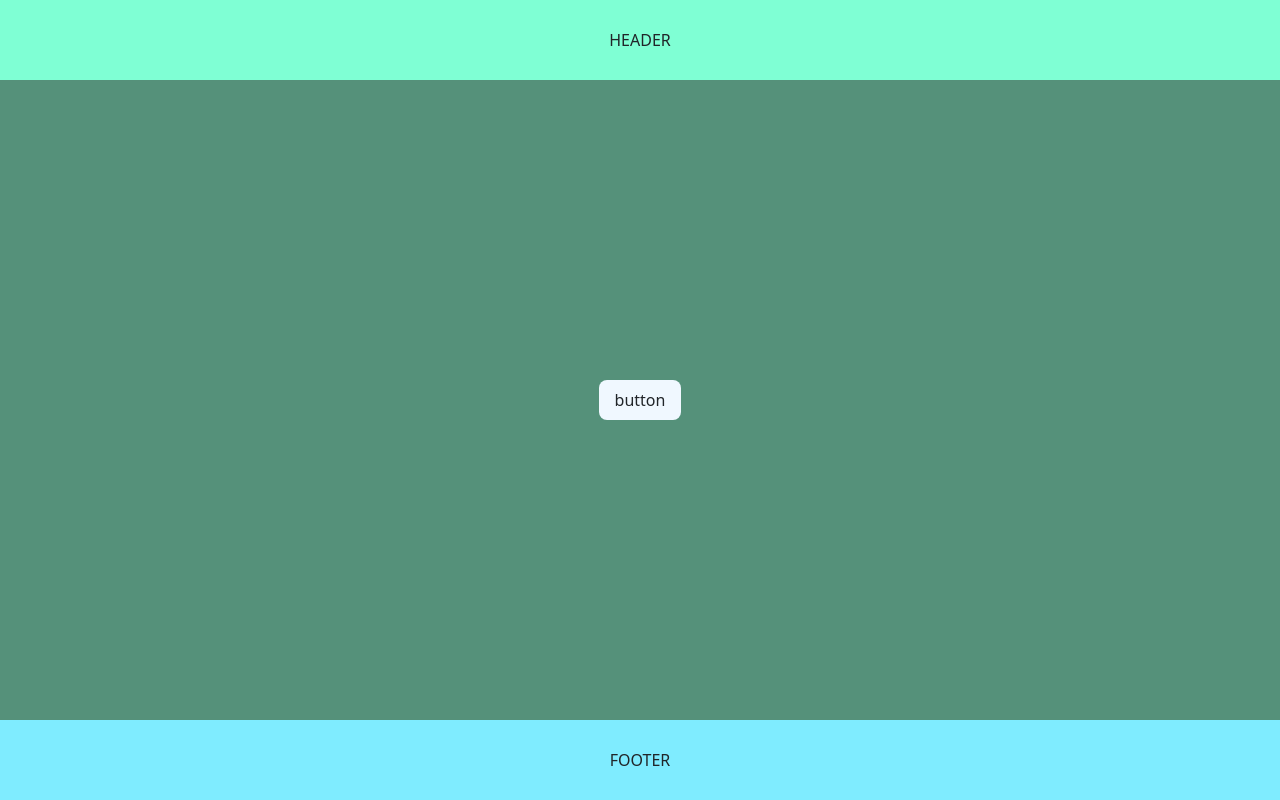
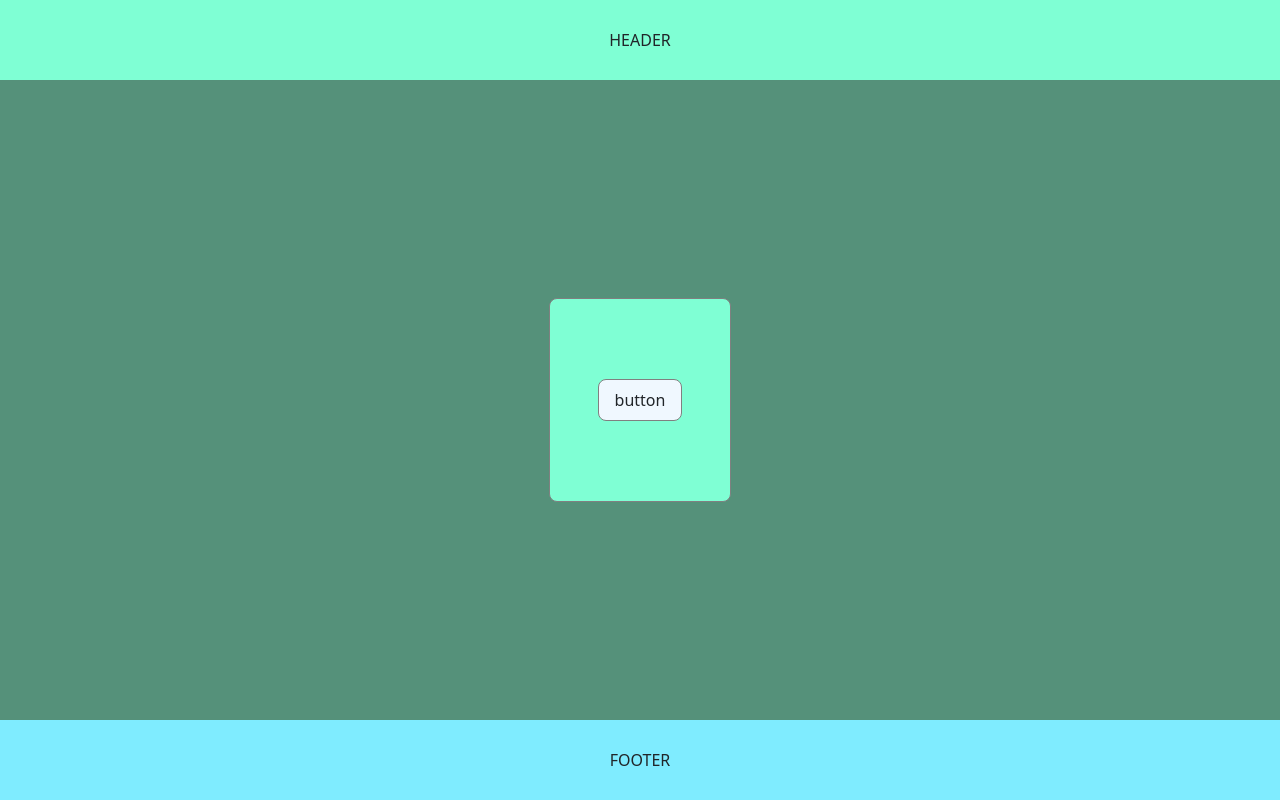
Before and after one commit to JesusMatinezClavel/Checkpoint-FrontEnd-GH-Final_Assignment, a React (Vite) app: page / in a window 1280 px wide. Built offline with nearby package versions, Linux system fonts and the light colour scheme.

Commit message:
FEAT -> Created custom card

```diff
--- a/src/common/C-button/cButton.css
+++ b/src/common/C-button/cButton.css
@@ -6,6 +6,7 @@
     background-color: aliceblue;
 
     border-radius: .5em;
+    border: .1em solid grey;
 
     &:hover{
         background-color: rgb(181, 191, 201);
--- a/src/common/C-card/cCard.css
+++ b/src/common/C-card/cCard.css
@@ -0,0 +1,12 @@
+.card-design{
+    height: auto;
+    width: auto;
+
+    padding: 5em 3em;
+
+    background-color: aquamarine;
+
+    border-radius: .5em;
+    border: .1em solid grey;
+
+}
--- a/src/common/C-card/cCard.jsx
+++ b/src/common/C-card/cCard.jsx
@@ -0,0 +1,7 @@
+import './cCard.css'
+
+export const CCard = ({ children }) => {
+    return (
+        <div className="card-design">{children}</div>
+    )
+}
--- a/src/views/welcome/welcome.jsx
+++ b/src/views/welcome/welcome.jsx
@@ -1,12 +1,15 @@
 import './welcome.css'
 
 import { CButton } from "../../common/C-button/cButton";
+import { CCard } from "../../common/C-card/cCard";
 
 
 export const Welcome = () => {
     return (
         <div className="welcome-design">
-            <CButton title={'button'}/>
+            <CCard>
+                <CButton title={'button'} />
+            </CCard>
         </div>
     )
 }
```
